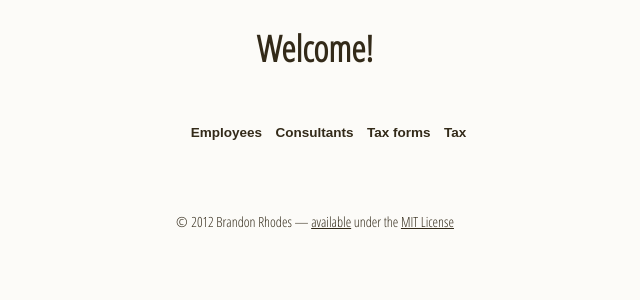
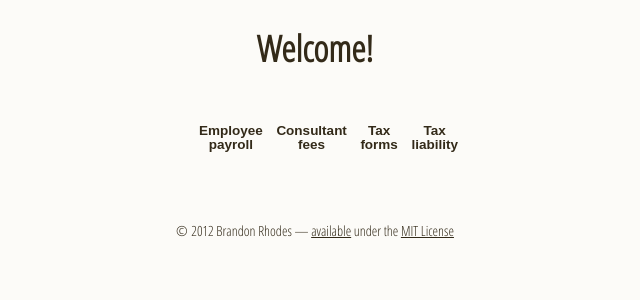
Before and after one commit to brandon-rhodes/publicanus, a Django app: template publican/frontend/templates/publican/main.html in a window 1280 px wide. Shown: the top 300 px of the page, without its empty margins (325-965 px from the left). Run offline with Django 3.2, Linux system fonts and the light colour scheme; the template is opened without the code that fills it, so the values that code supplies are empty.

Commit message:
Turned the main page's 1-word <th>'s into 2 words

```diff
--- a/publican/frontend/static/styles/screen.css
+++ b/publican/frontend/static/styles/screen.css
@@ -556,6 +556,7 @@ hgroup h1 {
 .main-timeline th {
   padding: 1em .5em;
   font-size: 0.75em;
+  line-height: 1;
 }
 .main-timeline td {
   padding: 0 .4em;
--- a/publican/frontend/templates/publican/main.html
+++ b/publican/frontend/templates/publican/main.html
@@ -7,7 +7,14 @@
 <h1>Welcome!</h1>
 
 <table class="main-timeline">
-  <tr><th><th><th>Employees<th>Consultants<th>Tax forms<th>Tax</tr>
+  <tr>
+    <th>
+    <th>
+    <th>Employee<br>payroll
+    <th>Consultant<br>fees
+    <th>Tax<br>forms
+    <th>Tax<br>liability
+  </tr>
   {% for row in rows  %}
   <tr{% if row.date == this_month %} class="current"{% endif %}>
     <td>
--- a/sass/screen.scss
+++ b/sass/screen.scss
@@ -105,7 +105,11 @@ hgroup {
     margin: 2em auto;
     tr:nth-child(2n) { background-color: $highlight; }
     tr.current { background-color: $highlightbg; }
-    th { padding: 1em .5em; font-size: 12px / 16px * 1em; }
+    th {
+        padding: 1em .5em;
+        font-size: 12px / 16px * 1em;
+        line-height: 1;
+    }
     td { padding: 0 .4em; }
     td:first-child { font-weight: bold; }
     td:nth-child(2) { text-align: left; border-right: 1px solid $black; }
```
